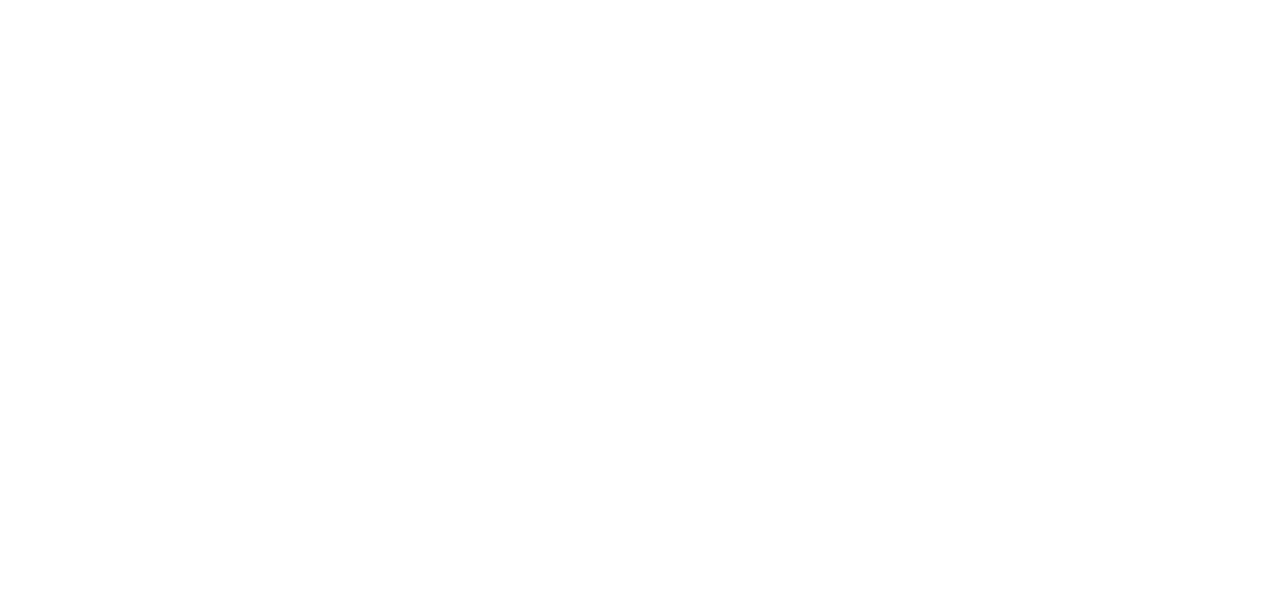
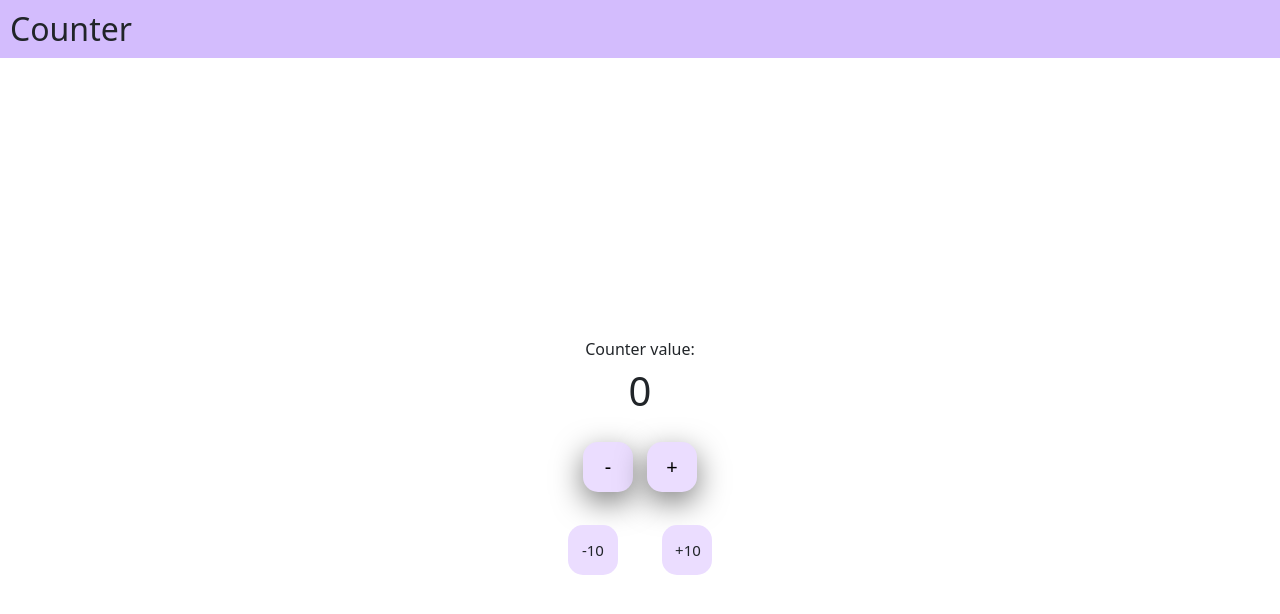
Before and after one commit to Letargikus-oposszum/CounterKANTI, a plain HTML site: page index.html in a window 1280 px wide. Drawn offline with nearby package versions, Linux system fonts and the light colour scheme.

Commit message:
everything is done

```diff
--- a/index.css
+++ b/index.css
@@ -0,0 +1,41 @@
+h2 {
+  background-color: #d3bcfd;
+  padding: 10px;
+  font-weight: 100;
+}
+#incrementBtn {
+  background-color: #ebddff;
+  margin: 5px;
+  width: 50px;
+  height: 50px;
+  border-radius: 15px;
+  font-size: 20px;
+  border: none;
+  box-shadow: 0 10px 30px rgba(0, 0, 0, 0.5);
+}
+#decrementBtn {
+  background-color: #ebddff;
+  margin: 5px;
+  width: 50px;
+  height: 50px;
+  border-radius: 15px;
+  font-size: 20px;
+  border: none;
+  box-shadow: 0 10px 30px rgba(0, 0, 0, 0.5);
+}
+#incrementTenBtn {
+  background-color: #ebddff;
+  margin: 20px;
+  width: 50px;
+  height: 50px;
+  border-radius: 15px;
+  font-size: 15px;
+}
+#decrementTenBtn {
+  background-color: #ebddff;
+  margin: 20px;
+  width: 50px;
+  height: 50px;
+  border-radius: 15px;
+  font-size: 15px;
+}
--- a/index.html
+++ b/index.html
@@ -1,11 +1,36 @@
 <!DOCTYPE html>
 <html lang="en">
-<head>
-    <meta charset="UTF-8">
-    <meta name="viewport" content="width=device-width, initial-scale=1.0">
+  <head>
+    <meta charset="UTF-8" />
+    <meta name="viewport" content="width=device-width, initial-scale=1.0" />
+    <link
+      href="https://cdn.jsdelivr.net/npm/bootstrap@5.3.3/dist/css/bootstrap.min.css"
+      rel="stylesheet"
+    />
+    <link rel="stylesheet" href="index.css">
     <title>Counter Web</title>
-</head>
-<body>
+  </head>
+  <body class="overflow-hidden">
+    <h2>Counter</h2>
 
-</body>
+    <div
+      class="d-flex flex-column justify-content-center align-items-center vh-100 text-center"
+    >
+      <div>
+        Counter value:<br />
+        <p id="counterDisplay" class="fs-1">0</p>
+      </div>
+      <div>
+        <button id="decrementBtn" class="" onclick="decrement()">-</button>
+        <button id="incrementBtn" class="" onclick="increment()">+</button>
+      </div>
+      <div class="mt-2">
+        <button id="decrementTenBtn" class="btn" onclick="decrementTen()">-10</button>
+        <button id="incrementTenBtn" class="btn" onclick="incrementTen()">+10</button>
+      </div>
+    </div>
+
+    <script src="https://cdn.jsdelivr.net/npm/bootstrap@5.3.3/dist/js/bootstrap.bundle.min.js"></script>
+    <script src="index.js"></script>
+  </body>
 </html>
--- /dev/null
+++ b/index.js
@@ -0,0 +1,23 @@
+let counter = 0;
+const counterDisplay = document.getElementById("counterDisplay");
+
+function updateDisplay() {
+  counterDisplay.textContent = counter;
+}
+
+function increment() {
+  counter++;
+  updateDisplay();
+}
+function decrement() {
+  counter--;
+  updateDisplay();
+}
+function incrementTen() {
+  counter += 10;
+  updateDisplay();
+}
+function decrementTen() {
+  counter -= 10;
+  updateDisplay();
+}
```
